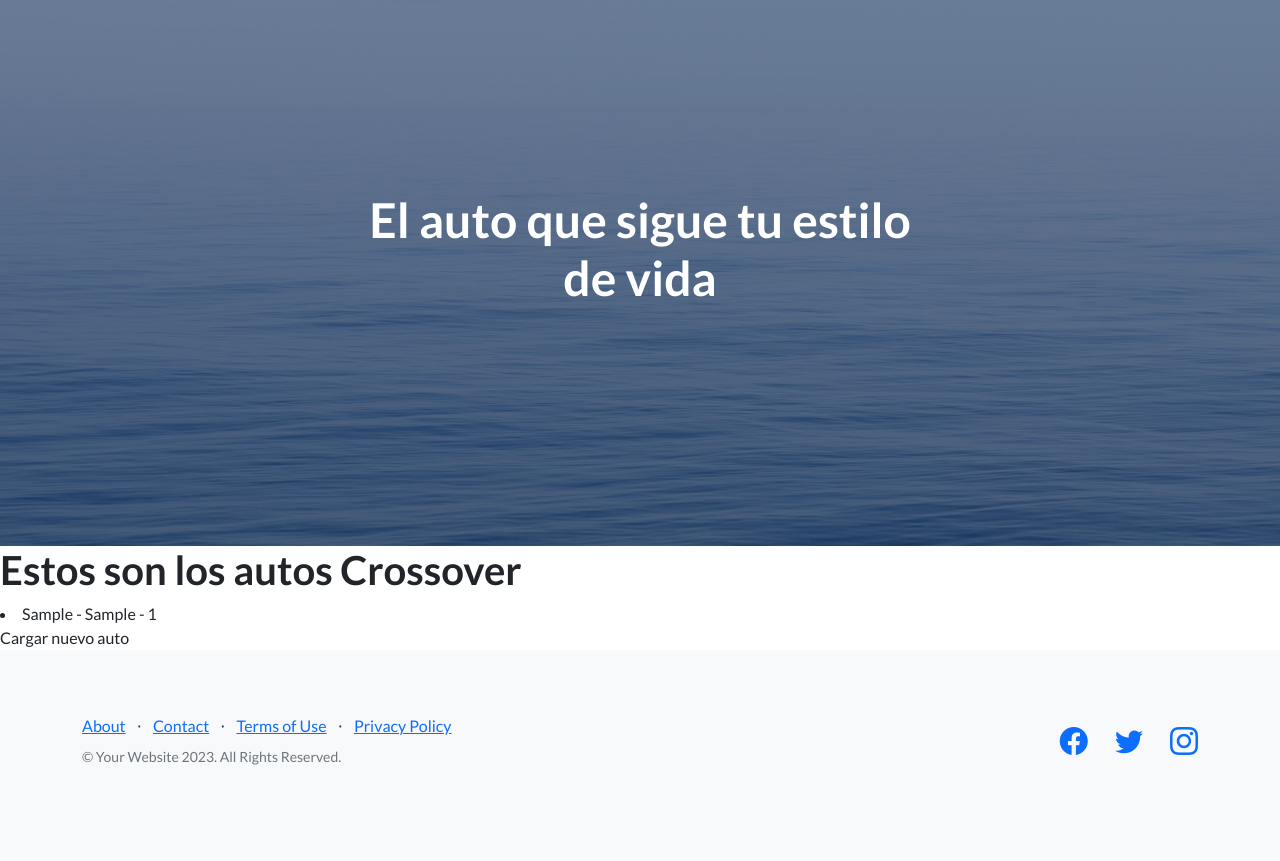
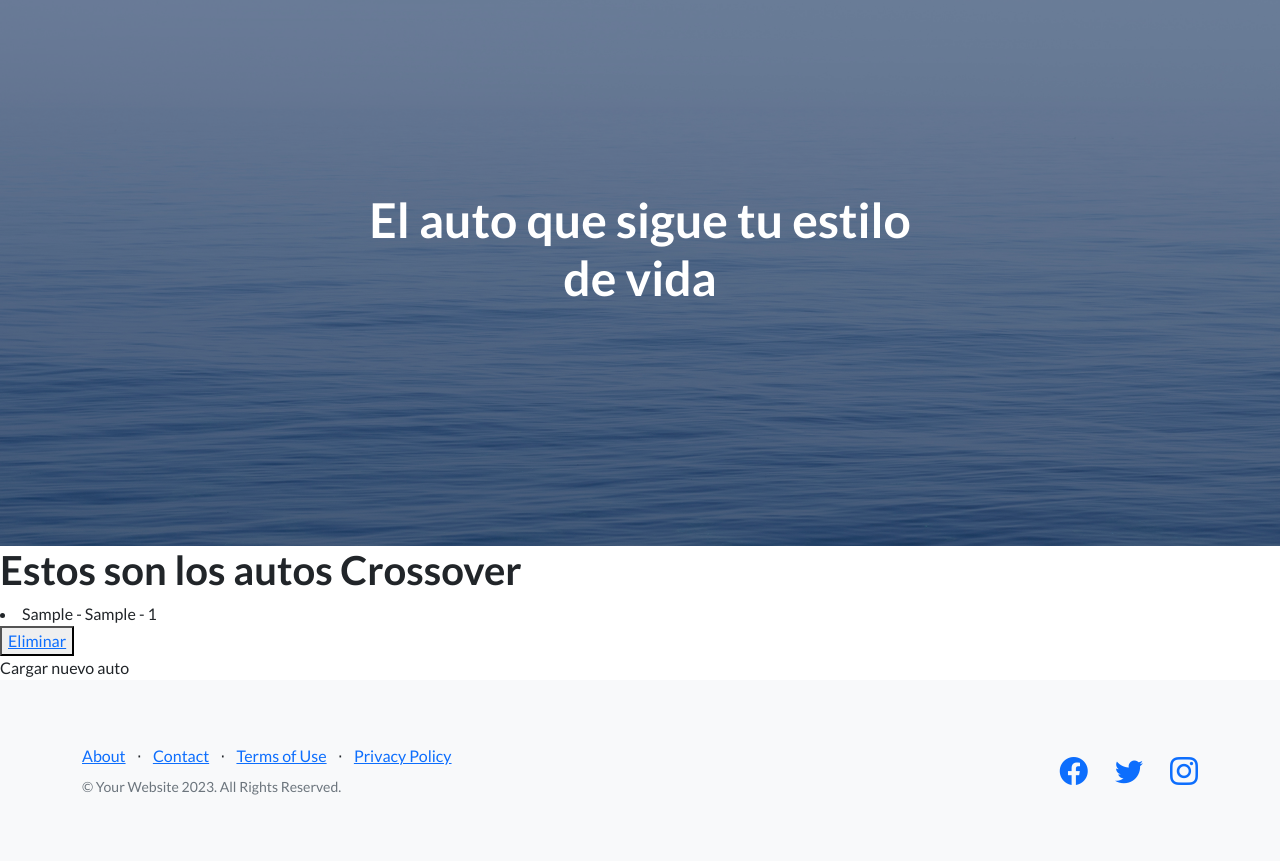
Before and after one commit to SantiagoContino/Entrega_Final, a Django app: page /coderapp/crossover/ in a window 1280 px wide. Shown: the part 67-928 px from the top of the page. Before the commit the page ends 832 px from the top, so only its background shows below. Run offline with Django 5.2, Linux system fonts and the light colour scheme; tables that the repository leaves empty hold one stand-in row (values such as "Sample post"); some libraries are stand-ins or nearby versions.

Commit message:
commit con boton "eliminar" corregido

```diff
--- a/proyecto_pagina_web/coderapp/templates/crossover.html
+++ b/proyecto_pagina_web/coderapp/templates/crossover.html
@@ -4,6 +4,10 @@
 <h1>Estos son los autos Crossover</h1>
 {% for auto in autos %}
 <li>{{auto.marca}} - {{auto.modelo}} - {{auto.año}}</li>
+<button>
+    <a href="{% url 'eliminar_crossover' auto.modelo %}">Eliminar</a>
+</button>
 {% endfor %}
+<br>
 <a class="navbar-brand" href="{% url 'crossover_formulario' %}">Cargar nuevo auto</a>
 {% endblock  %}
--- a/proyecto_pagina_web/coderapp/templates/deportivo.html
+++ b/proyecto_pagina_web/coderapp/templates/deportivo.html
@@ -4,6 +4,10 @@
 <h1>Estos son los autos Deportivos</h1>
 {% for auto in autos %}
 <li>{{auto.marca}} - {{auto.modelo}} - {{auto.año}}</li>
+<button>
+    <a href="{% url 'eliminar_deportivo' auto.modelo %}">Eliminar</a>
+</button>
 {% endfor %}
+<br>
 <a class="navbar-brand" href="{% url 'deportivo_formulario' %}">Cargar nuevo auto</a>
 {% endblock  %}
--- a/proyecto_pagina_web/coderapp/templates/urban.html
+++ b/proyecto_pagina_web/coderapp/templates/urban.html
@@ -5,7 +5,7 @@
 {% for auto in autos %}
 <li>{{auto.marca}} - {{auto.modelo}} - {{auto.año}}</li>
 <button>
-    <a href="{% url 'eliminar_urban' p.modelo %}">Eliminar</a>
+    <a href="{% url 'eliminar_urban' auto.modelo %}">Eliminar</a>
 </button>
 {% endfor %}
 <br>
--- a/proyecto_pagina_web/coderapp/urls.py
+++ b/proyecto_pagina_web/coderapp/urls.py
@@ -1,5 +1,5 @@
 from django.urls import path
-from coderapp.views import index, urban, crossover, deportivo, urban_formulario, crossover_formulario, deportivo_formulario, buscar_urban, eliminar_urban
+from coderapp.views import index, urban, crossover, deportivo, urban_formulario, crossover_formulario, deportivo_formulario, buscar_urban, eliminar_urban, eliminar_crossover, eliminar_deportivo
 
 
 urlpatterns = [
@@ -10,6 +10,8 @@ urlpatterns = [
     path("crossover_formulario/", crossover_formulario, name='crossover_formulario'),
     path("deportivo_formulario/", deportivo_formulario, name='deportivo_formulario'),
     path("buscar_urban/", buscar_urban, name='buscar_urban'),
-    path("eliminar_urban/<modelo_urban>", eliminar_urban, name='eliminar_urban'),
+    path("eliminar_urban/<modelo_urban>/", eliminar_urban, name='eliminar_urban'),
+    path("eliminar_crossover/<modelo_crossover>/", eliminar_crossover, name='eliminar_crossover'),
+    path("eliminar_urban/<modelo_deportivo>/", eliminar_deportivo, name='eliminar_deportivo'),
     path("", index, name='index'),
 ]
--- a/proyecto_pagina_web/coderapp/views.py
+++ b/proyecto_pagina_web/coderapp/views.py
@@ -117,3 +117,27 @@ def eliminar_urban(request, modelo_urban):
      contexto = {"autos":autos}
 
      return render(request, 'urban.html', contexto)
+
+
+def eliminar_crossover(request, modelo_crossover):
+
+     crossover = Crossover.objects.get(modelo=modelo_crossover)
+
+     crossover.delete()
+
+     autos = Crossover.objects.all()
+     contexto = {"autos":autos}
+
+     return render(request, 'crossover.html', contexto)
+
+
+def eliminar_deportivo(request, modelo_deportivo):
+
+     deportivo = Deportivo.objects.get(modelo=modelo_deportivo)
+
+     deportivo.delete()
+
+     autos = Deportivo.objects.all()
+     contexto = {"autos":autos}
+
+     return render(request, 'deportivo.html', contexto)
```
